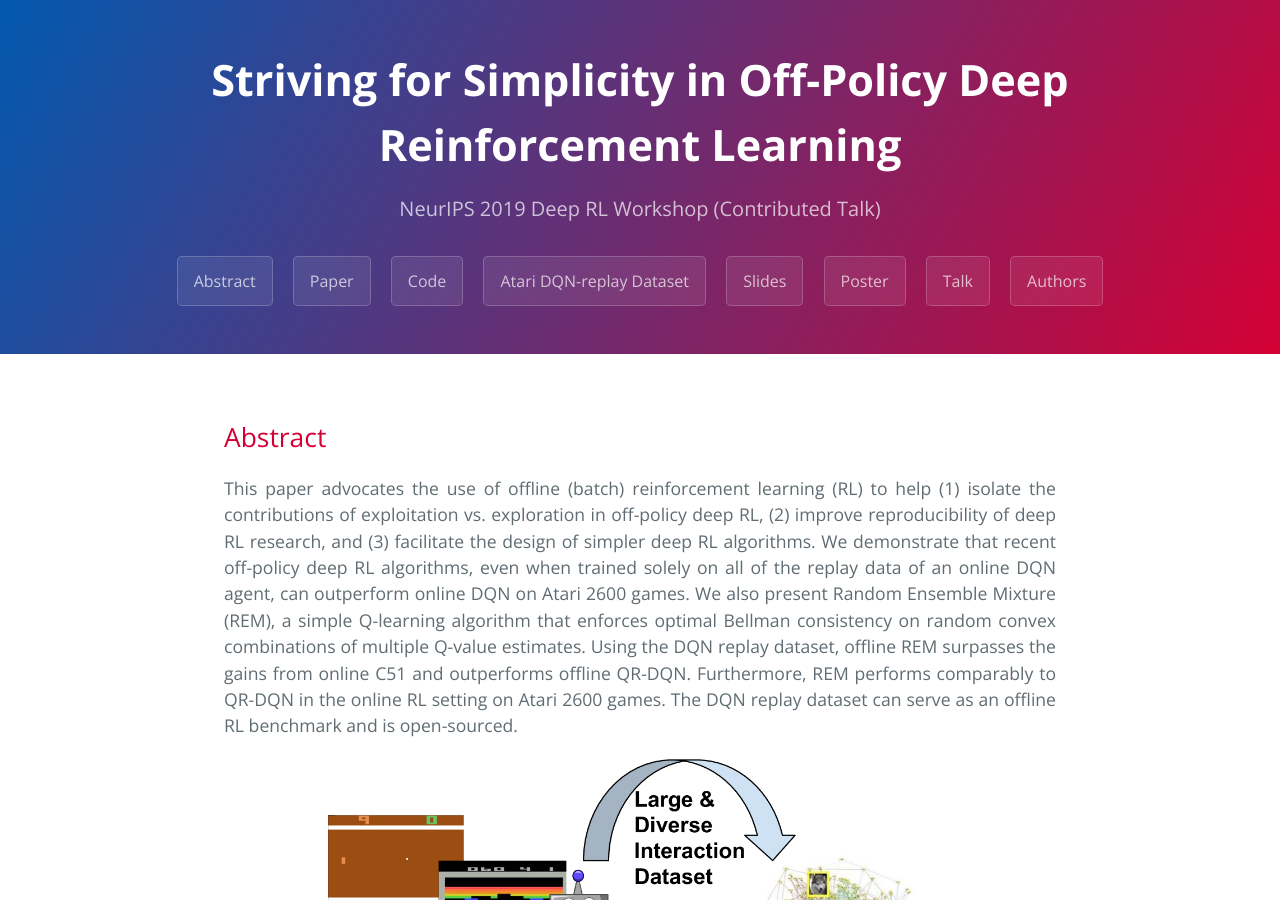
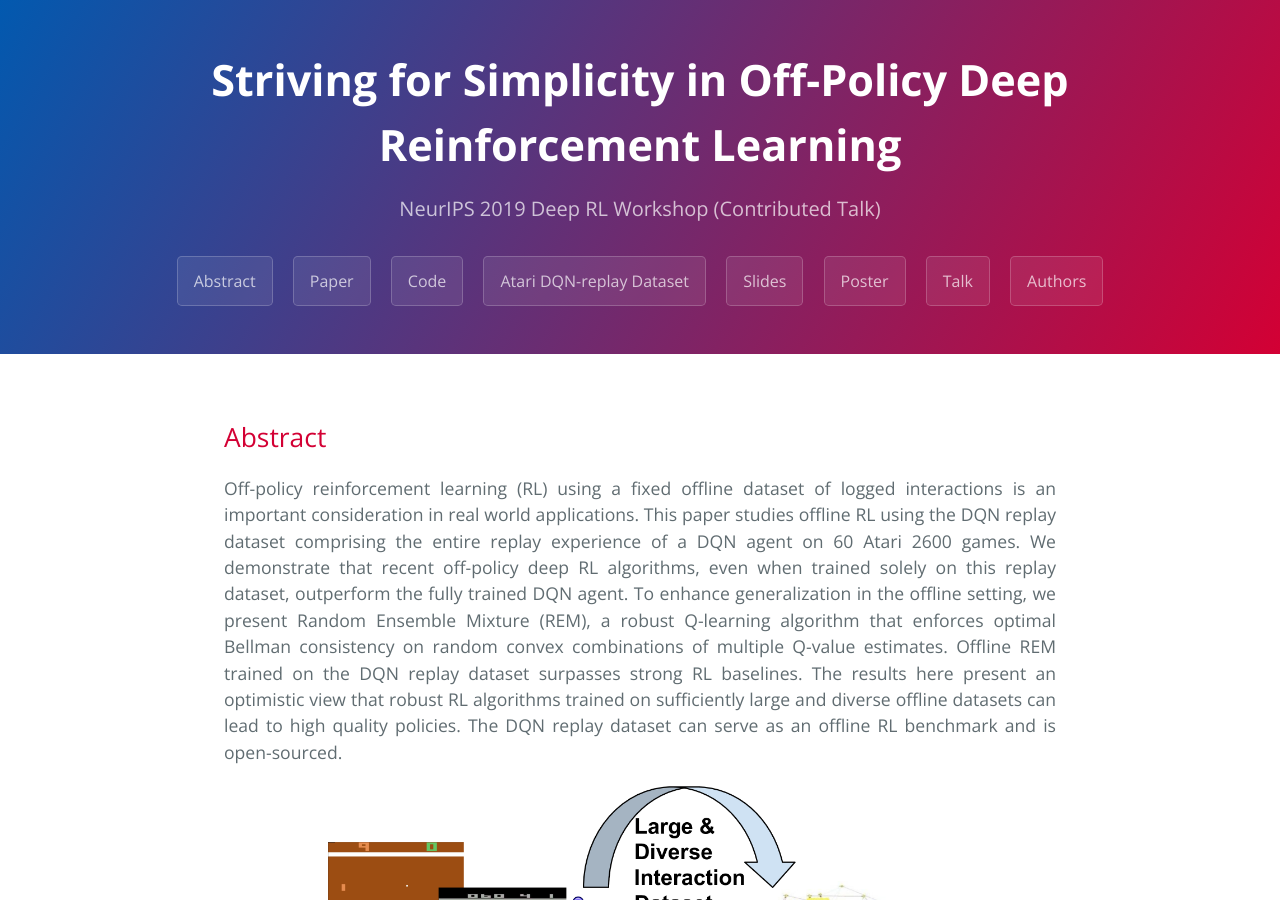
Before and after one commit to satbird/satbird.github.io, a Jekyll site: the page built from index.md, in a window 1280 px wide and 900 px high. Built offline with Jekyll 4.4.1, drawn with Linux system fonts in a browser that asks for light colours.

Commit message:
Update index.md

```diff
--- a/index.md
+++ b/index.md
@@ -1,5 +1,5 @@
 ---
-title: 'Striving for Simplicity in Off-Policy Deep Reinforcement Learning'
+title: 'An Optimistic Perspective on Offline Reinforcement Learning'
 layout: default
 ---
 
@@ -7,18 +7,7 @@ layout: default
 
 ## Abstract
 
-This paper advocates the use of offline (batch) reinforcement learning (RL) to
-help (1) isolate the contributions of exploitation vs. exploration in off-policy
-deep RL, (2) improve reproducibility of deep RL research, and (3) facilitate the
-design of simpler deep RL algorithms. We demonstrate that recent off-policy
-deep RL algorithms, even when trained solely on all of the replay data of an
-online DQN agent, can outperform online DQN on Atari 2600 games. We also
-present Random Ensemble Mixture (REM), a simple Q-learning algorithm that
-enforces optimal Bellman consistency on random convex combinations of multiple
-Q-value estimates. Using the DQN replay dataset, offline REM surpasses the gains
-from online C51 and outperforms offline QR-DQN. Furthermore, REM performs
-comparably to QR-DQN in the online RL setting on Atari 2600 games. The DQN
-replay dataset can serve as an offline RL benchmark and is open-sourced.
+Off-policy reinforcement learning (RL) using a fixed offline dataset of logged interactions is an important consideration in real world applications. This paper studies offline RL using the DQN replay dataset comprising the entire replay experience of a DQN agent on 60 Atari 2600 games. We demonstrate that recent off-policy deep RL algorithms, even when trained solely on this replay dataset, outperform the fully trained DQN agent. To enhance generalization in the offline setting, we present Random Ensemble Mixture (REM), a robust Q-learning algorithm that enforces optimal Bellman consistency on random convex combinations of multiple Q-value estimates. Offline REM trained on the DQN replay dataset surpasses strong RL baselines. The results here present an optimistic view that robust RL algorithms trained on sufficiently large and diverse offline datasets can lead to high quality policies. The DQN replay dataset can serve as an offline RL benchmark and is open-sourced.
 
 <p class="cover" align="center">
 <img src="assets/images/draw_off.png" width="75%" />
```
